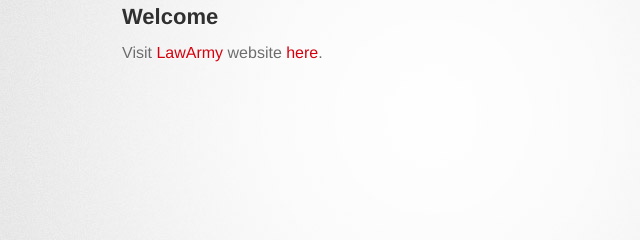
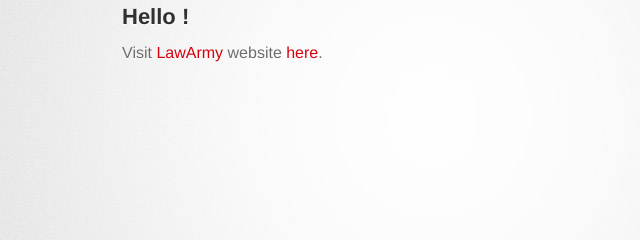
Before and after one commit to lawarmy/lawarmy.co, a plain HTML site: page index.html in a window 1280 px wide. Shown: the top 240 px of the page, 208-848 px from the left. Drawn offline with Linux system fonts and the light colour scheme; a web font is replaced by a local one.

Commit message:
Update index.html

```diff
--- a/index.html
+++ b/index.html
@@ -18,7 +18,7 @@
       <div class="inner">
        <section id="main_content">
           <h2>
-<a name="Hello !" class="anchor" href="#welcome"><span class="octicon octicon-link"></span></a>Welcome</h2>
+Hello !</h2>
 
 <p>Visit <a href="http://lawarmy.com">LawArmy</a> website <a href="http://lawarmy.com">here</a>. </p>
         </section>
```
